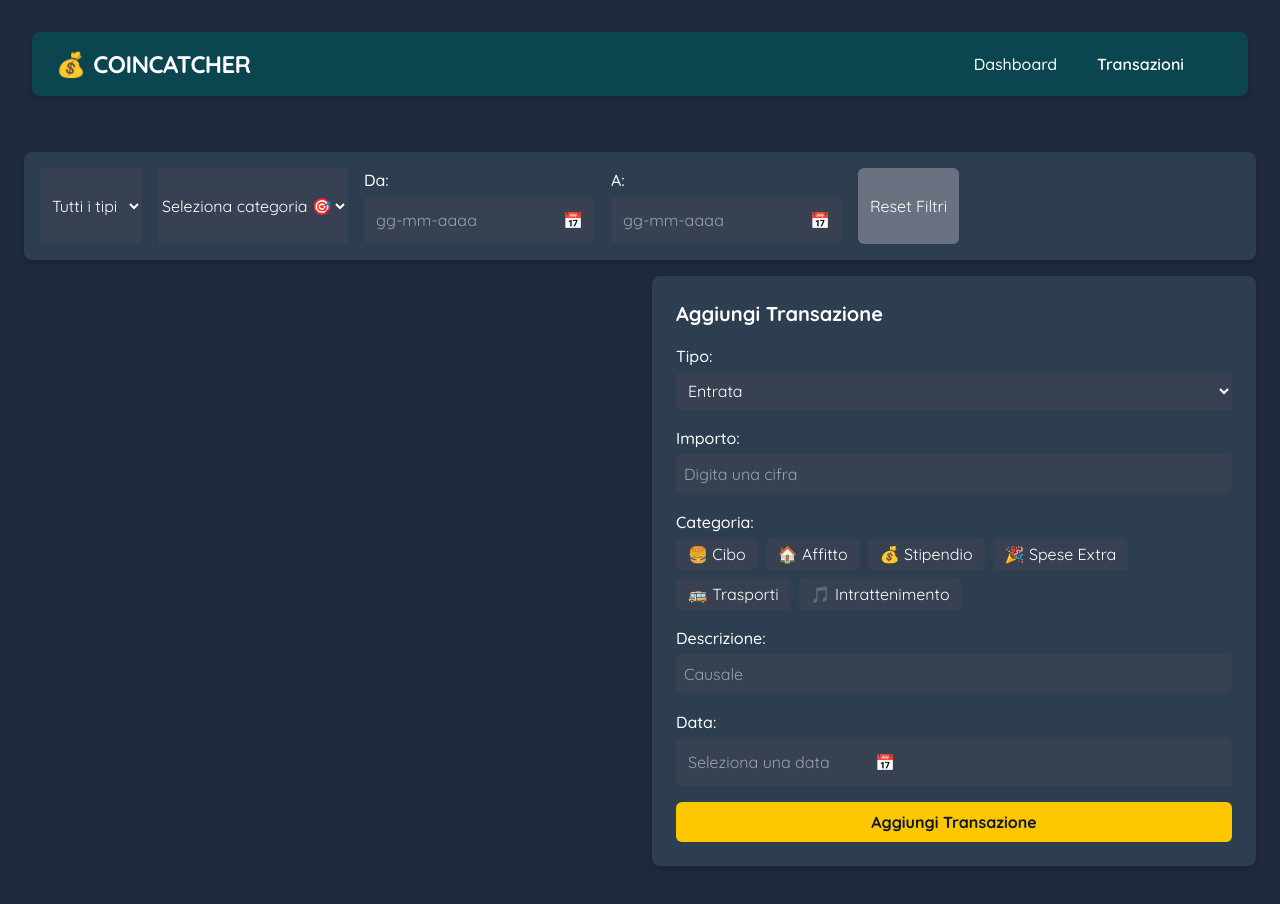
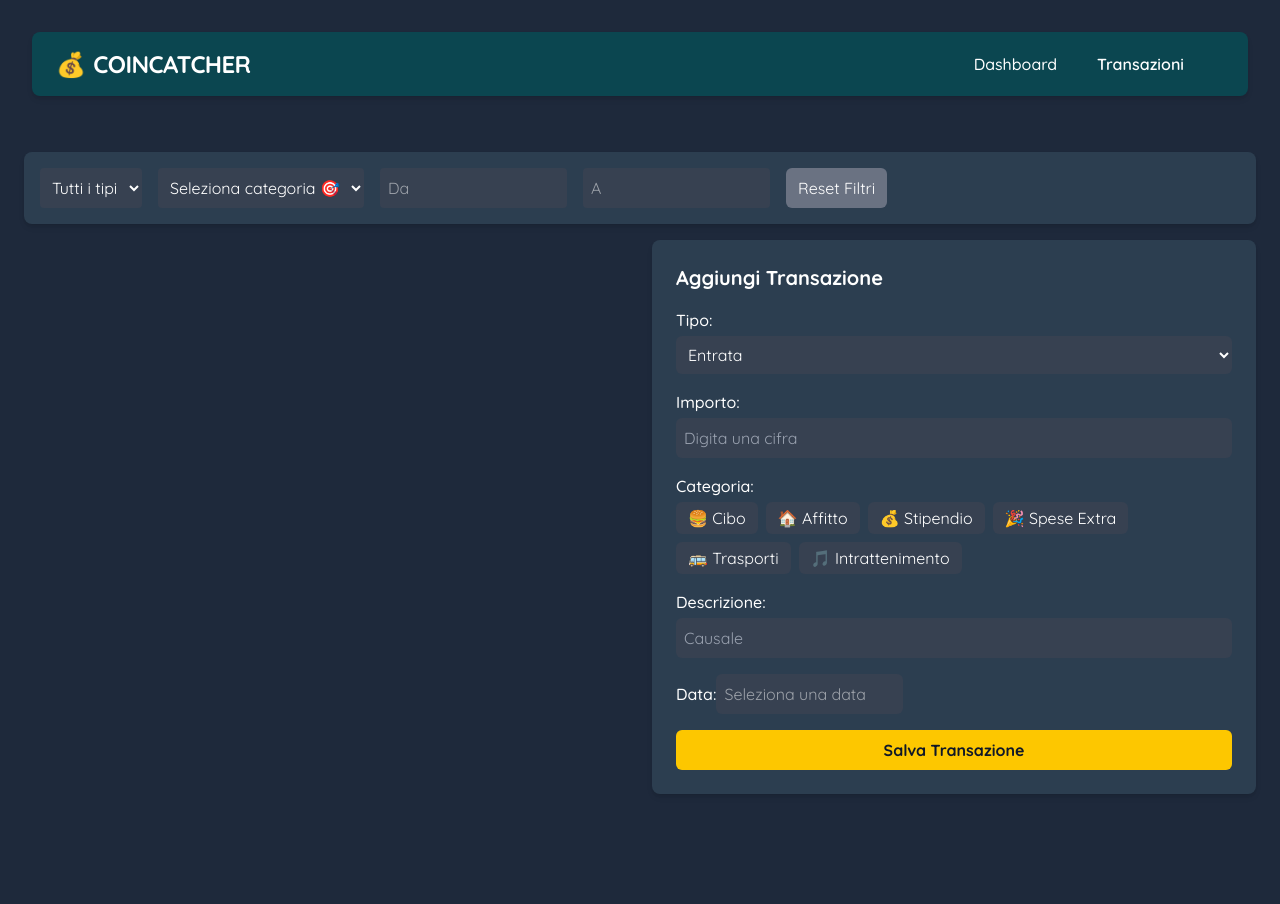
Before and after one commit to mattialucca92/CoinCatcher, a React (Vite) app: page /transactions in a window 1280 px wide. Shown: the top 904 px of the page. Built offline with nearby package versions, Linux system fonts and the light colour scheme.

Commit message:
modifiche filtro

```diff
--- a/src/pages/Transaction.jsx
+++ b/src/pages/Transaction.jsx
@@ -1,17 +1,14 @@
 import { useState } from "react";
-import { CgLaptop } from "react-icons/cg";
-import DatePicker from "react-datepicker"; // IMPORT obbligatorio
+import DatePicker from "react-datepicker";
 import "react-datepicker/dist/react-datepicker.css";
-import { format } from "date-fns";
+import { format, parseISO } from "date-fns";
 
 const Transaction = ({ transazioni, setTransazioni }) => {
-  //INIZIALIZZO GLI STATE CHE MI SERVONO PER I FILTRI
+  // FILTRI
   const [filtroTipo, setFiltroTipo] = useState("");
   const [filtroCategoria, setFiltroCategoria] = useState("");
-  const [filtroDataDa, setFiltroDataDa] = useState("");
-  const [filtroDataA, setFiltroDataA] = useState("");
-
-
+  const [filtroDataDa, setFiltroDataDa] = useState(null);
+  const [filtroDataA, setFiltroDataA] = useState(null);
 
   const categorieUniche = [
     "🍔 Cibo",
@@ -21,11 +18,8 @@ const Transaction = ({ transazioni, setTransazioni }) => {
     "🚌 Trasporti",
     "🎵 Intrattenimento",
   ];
-  const [categoriaSelezionata, setCategoriaSelezionata] = useState("");
 
-
-
-
+  // FILTRO TRANSAZIONI
   const transazioniFiltrate = transazioni.filter((t) => {
     const matchTipo = filtroTipo ? t.tipo === filtroTipo : true;
     const matchCategoria = filtroCategoria
@@ -33,50 +27,56 @@ const Transaction = ({ transazioni, setTransazioni }) => {
       : true;
 
     let matchData = true;
-    if (filtroDataDa) matchData = matchData && t.data >= filtroDataDa;
-    if (filtroDataA) matchData = matchData && t.data <= filtroDataA;
+    if (filtroDataDa)
+      matchData = matchData && t.data >= format(filtroDataDa, "yyyy-MM-dd");
+    if (filtroDataA)
+      matchData = matchData && t.data <= format(filtroDataA, "yyyy-MM-dd");
 
     return matchTipo && matchCategoria && matchData;
   });
 
-  // INIZIALIZZO UNO STATE PER IL FORM
+  // RESET FILTRI
+  const resetFiltri = () => {
+    setFiltroTipo("");
+    setFiltroCategoria("");
+    setFiltroDataDa(null);
+    setFiltroDataA(null);
+  };
+
+  // FORM
   const [formData, setFormData] = useState({
     tipo: "entrata",
     importo: "",
     categoria: "",
     descrizione: "",
-    data: "",
+    data: null,
+    id: null,
   });
 
-  // helper per convertire stringa YYYY-MM-DD -> Date o null
-  const parseDateString = (s) => (s ? new Date(s + "T00:00:00") : null);
-
-  // handler per react-datepicker (riceve un Date o null)
-  const handleDateChange = (date) => {
-    setFormData((prev) => ({
-      ...prev,
-      data: date ? format(date, "yyyy-MM-dd") : "",
-    }));
+  const handleChange = (e) => {
+    setFormData({ ...formData, [e.target.name]: e.target.value });
   };
 
-  // ALL'INVIO DEL FORM , PREVENGO IL DEFAULT E CREO UN NUOVO OGGETTO CONTENENTE TUTTE LE INFORMAZIONI SCRITTE NEL FORM + RESET DEL FORM ALL'INVIO
+  const handleDateChange = (date) => {
+    setFormData({ ...formData, data: date });
+  };
+
   const handleSubmit = (e) => {
     e.preventDefault();
+    if (!formData.importo || !formData.categoria || !formData.data) return;
 
     const nuovaTransazione = {
-      id: Date.now(),
+      id: formData.id || Date.now(),
       tipo: formData.tipo,
       importo: Number(formData.importo),
-      categoria: formData.categoria, // <- qui prendi formData
+      categoria: formData.categoria,
       descrizione: formData.descrizione,
-      data: formData.data,
+      data: format(formData.data, "yyyy-MM-dd"),
     };
 
     if (formData.id) {
       setTransazioni(
-        transazioni.map((t) =>
-          t.id === formData.id ? { ...formData, id: t.id } : t
-        )
+        transazioni.map((t) => (t.id === formData.id ? nuovaTransazione : t))
       );
     } else {
       setTransazioni([nuovaTransazione, ...transazioni]);
@@ -87,61 +87,44 @@ const Transaction = ({ transazioni, setTransazioni }) => {
       importo: "",
       categoria: "",
       descrizione: "",
-      data: "",
+      data: null,
+      id: null,
     });
   };
 
-
-  // IMPLEMENTO IL PULSANTE MODIFICA/EDIT
   const handleEdit = (t) => {
     setFormData({
       tipo: t.tipo,
       importo: t.importo,
       categoria: t.categoria,
       descrizione: t.descrizione,
-      data: t.data,
-      id: t.id, // utile per sapere quale modificare
+      data: parseISO(t.data),
+      id: t.id,
     });
   };
 
-  // IMPLEMENTO IL PULSANTE ELIMINA
   const handleDelete = (id) => {
     setTransazioni(transazioni.filter((t) => t.id !== id));
   };
 
-  // CATTURO OGNI CAMBIAMENTO NEL FORM + COPIO TUTTI I DATI PRECEDENTI (...FORMDATA) + AGGIORNO SOLO IL CAMPO SPECIFICO ([e.target.name]: e.target.value)
-  const handleChange = (e) => {
-    setFormData({
-      ...formData,
-      [e.target.name]: e.target.value,
-    });
-  };
-
   return (
     <div className="min-h-screen bg-[#1E293B] p-6">
-      {/* RENDERING DEL FILTRO */}
+      {/* FILTRI */}
       <div className="bg-[#2C3E50] p-4 rounded-lg shadow-md mb-4 flex flex-col md:flex-row gap-4">
-        {/* Tipo */}
         <select
           value={filtroTipo}
           onChange={(e) => setFiltroTipo(e.target.value)}
           className="p-2 rounded bg-[#374151] text-white"
         >
-          <option className="font-Quicksand" value="">
-            Tutti i tipi
-          </option>
-          <option className="font-Quicksand" value="entrata">
-            Entrata
-          </option>
-          <option className="font-Quicksand" value="uscita">
-            Uscita
-          </option>
+          <option value="">Tutti i tipi</option>
+          <option value="entrata">Entrata</option>
+          <option value="uscita">Uscita</option>
         </select>
 
-        {/* Categoria */}
         <select
-          value={categoriaSelezionata}
-          onChange={(e) => setCategoriaSelezionata(e.target.value)}
+          value={filtroCategoria}
+          onChange={(e) => setFiltroCategoria(e.target.value)}
+          className="p-2 rounded bg-[#374151] text-white"
         >
           <option value="">Seleziona categoria 🎯</option>
           {categorieUniche.map((cat) => (
@@ -151,50 +134,24 @@ const Transaction = ({ transazioni, setTransazioni }) => {
           ))}
         </select>
 
-        {/* Data Da */}
-        <div>
-          <label className="text-white font-medium">Da:</label>
-          <div className="flex items-center bg-[#374151] rounded-md p-1 mt-1">
         <DatePicker
-              selected={
-                filtroDataDa ? new Date(filtroDataDa + "T00:00:00") : null
-              }
-              onChange={(date) =>
-                setFiltroDataDa(date ? format(date, "yyyy-MM-dd") : "")
-              }
+          selected={filtroDataDa}
+          onChange={setFiltroDataDa}
           dateFormat="dd-MM-yyyy"
-              placeholderText="gg-mm-aaaa"
-              className="w-full p-2 bg-transparent text-white outline-none cursor-pointer"
+          placeholderText="Da"
+          className="p-2 rounded bg-[#374151] text-white"
         />
-            <span className="ml-2 pr-2 text-gray-300 select-none">📅</span>
-          </div>
-        </div>
 
-        {/* Data A */}
-        <div>
-          <label className="text-white font-medium">A:</label>
-          <div className="flex items-center bg-[#374151] rounded-md p-1 mt-1">
         <DatePicker
-              selected={
-                filtroDataA ? new Date(filtroDataA + "T00:00:00") : null
-              }
-              onChange={(date) =>
-                setFiltroDataA(date ? format(date, "yyyy-MM-dd") : "")
-              }
+          selected={filtroDataA}
+          onChange={setFiltroDataA}
           dateFormat="dd-MM-yyyy"
-              placeholderText="gg-mm-aaaa"
-              className="w-full p-2 bg-transparent text-white outline-none cursor-pointer"
+          placeholderText="A"
+          className="p-2 rounded bg-[#374151] text-white"
         />
-            <span className="ml-2 pr-2 text-gray-300 select-none">📅</span>
-          </div>
-        </div>
+
         <button
-          onClick={() => {
-            setFiltroTipo("");
-            setFiltroCategoria("");
-            setFiltroDataDa("");
-            setFiltroDataA("");
-          }}
+          onClick={resetFiltri}
           className="bg-gray-500 text-white px-3 py-2 rounded-md hover:bg-gray-400 transition-colors"
         >
           Reset Filtri
@@ -207,8 +164,7 @@ const Transaction = ({ transazioni, setTransazioni }) => {
           {transazioniFiltrate.map((t) => (
             <div
               key={t.id}
-              className="relative p-4 rounded-lg shadow-md flex justify-between items-center
-                        bg-[#2C3E50] hover:bg-[#374151] transition-colors"
+              className="relative p-4 rounded-lg shadow-md flex justify-between items-center bg-[#2C3E50] hover:bg-[#374151] transition-colors"
             >
               <div>
                 <p
@@ -241,9 +197,8 @@ const Transaction = ({ transazioni, setTransazioni }) => {
           ))}
         </div>
 
-        {/* FORM + ANTEPRIMA */}
+        {/* FORM */}
         <div className="w-full md:w-1/2 space-y-6">
-          {/* FORM */}
           <div className="bg-[#2C3E50] p-6 rounded-lg shadow-md">
             <h2 className="text-white text-xl font-bold mb-4">
               Aggiungi Transazione
@@ -287,7 +242,7 @@ const Transaction = ({ transazioni, setTransazioni }) => {
                           : "bg-[#374151] text-white"
                       }`}
                       onClick={() =>
-                        setFormData((prev) => ({ ...prev, categoria: cat }))
+                        setFormData({ ...formData, categoria: cat })
                       }
                     >
                       {cat}
@@ -310,30 +265,20 @@ const Transaction = ({ transazioni, setTransazioni }) => {
 
               <div>
                 <label className="text-white font-medium">Data:</label>
-                <div className="relative mt-1">
-                  <div className="flex items-center bg-[#374151] rounded-md p-1">
                 <DatePicker
-                      selected={parseDateString(formData.data)}
+                  selected={formData.data}
                   onChange={handleDateChange}
                   dateFormat="dd-MM-yyyy"
                   placeholderText="Seleziona una data"
-                      className="w-full p-2 bg-transparent text-white outline-none cursor-pointer"
-                      popperClassName="react-datepicker-popper"
-                      calendarClassName="react-datepicker-calendar"
+                  className="w-full p-2 rounded-md bg-[#374151] text-white"
                 />
-                    {/* icona calendario a destra */}
-                    <span className="ml-2 pr-2 text-gray-300 select-none">
-                      📅
-                    </span>
-                  </div>
-                </div>
               </div>
 
               <button
                 type="submit"
                 className="w-full bg-yellow-400 text-gray-900 font-bold px-4 py-2 rounded-md hover:bg-yellow-300 transition-colors"
               >
-                Aggiungi Transazione
+                Salva Transazione
               </button>
             </form>
           </div>
```
Lines whose indentation alone changed are shown as unchanged.
